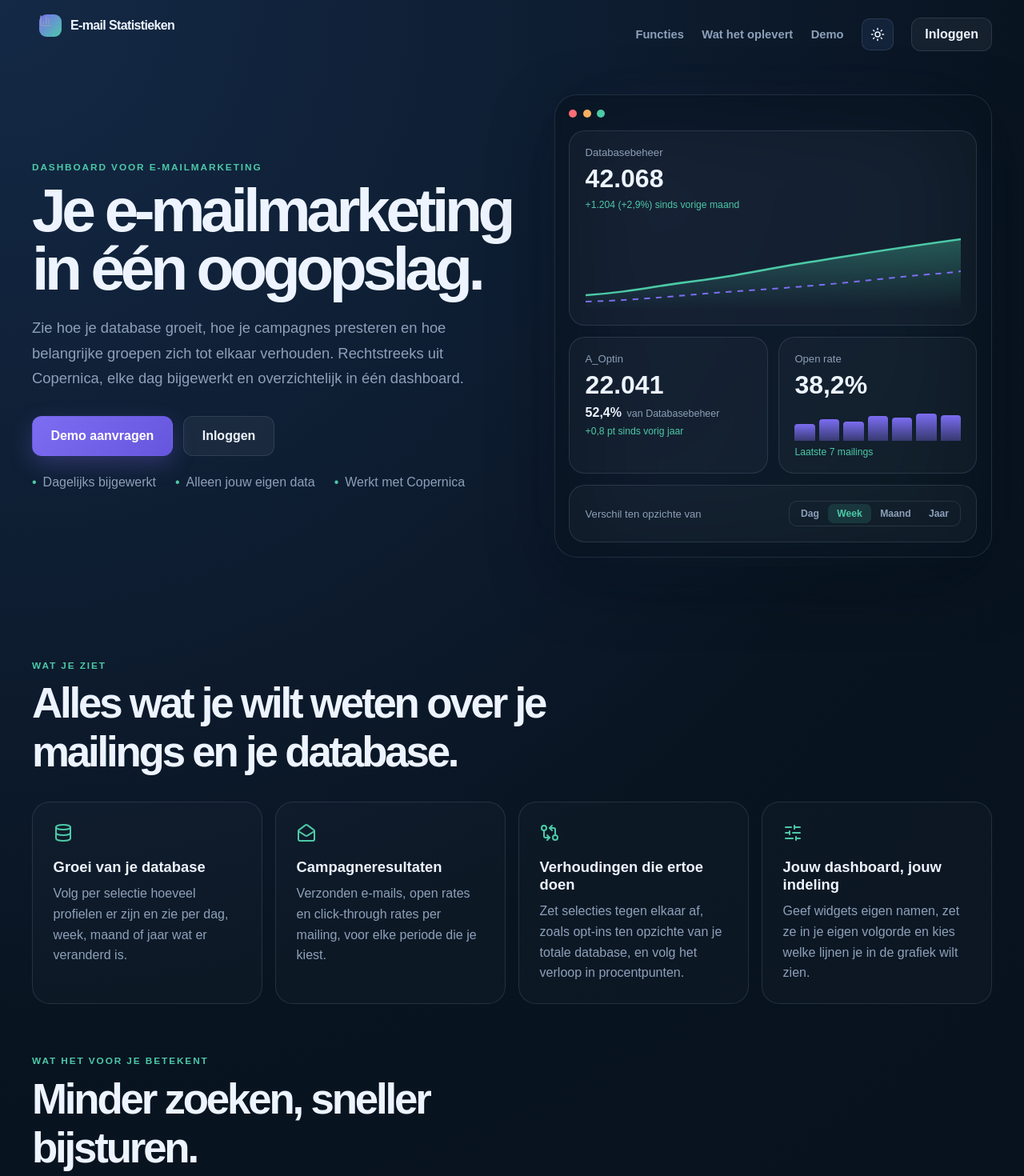
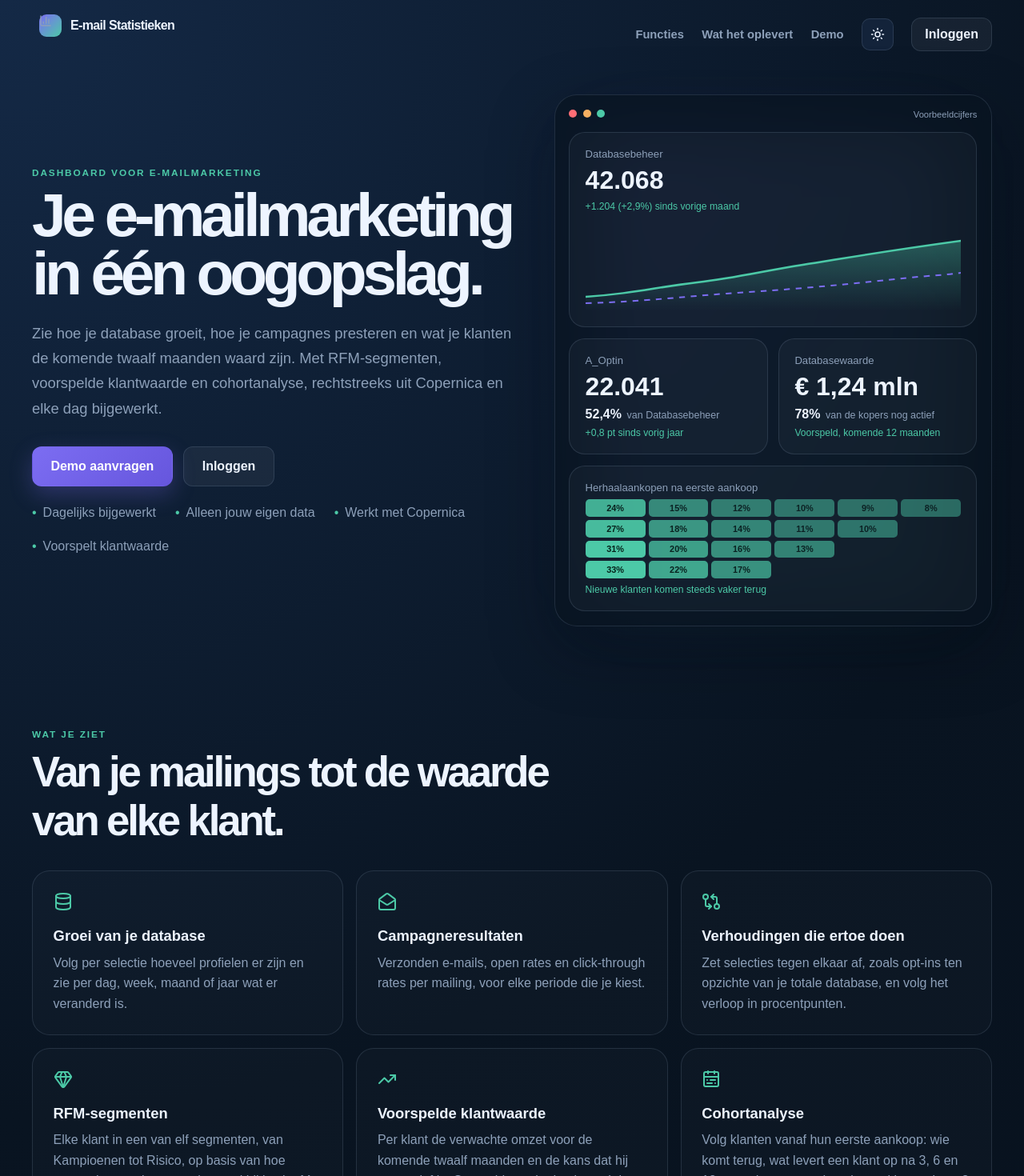
Before and after one commit to ZJAMNL/emailstats, a Next.js app: page / in a window 1280 px wide. Shown: the top 1470 px of the page at 80% size. Built offline with nearby package versions, Linux system fonts and the light colour scheme; no server answers.

Commit message:
Show RFM, predicted CLV and cohort analysis on the landing page
Co-Authored-By: Claude Opus 5.5 <noreply@anthropic.com>

```diff
--- a/src/app/globals.css
+++ b/src/app/globals.css
@@ -62,7 +62,7 @@ button { cursor: pointer; }
 .feature-section, .security-section { padding-top: 4rem; }
 .section-heading { max-width: 700px; margin-bottom: 2rem; }
 .section-heading h2 { margin: 0; font-size: clamp(2rem, 5vw, 3.3rem); letter-spacing: -.06em; }
-.feature-grid { display: grid; grid-template-columns: repeat(4, minmax(0, 1fr)); gap: 1rem; }
+.feature-grid { display: grid; grid-template-columns: repeat(3, minmax(0, 1fr)); gap: 1rem; }
 .feature-card { padding: 1.6rem; border: 1px solid var(--border); border-radius: var(--radius); background: rgba(255,255,255,.02); }
 .feature-card svg { color: var(--accent); }
 .feature-card h3 { margin: 1rem 0 .6rem; font-size: 1.15rem; }
@@ -84,6 +84,11 @@ button { cursor: pointer; }
 .preview-ratio b { margin-right: .2rem; color: var(--text); font-size: 1rem; }
 .preview-bars { display: flex; align-items: flex-end; gap: 5px; height: 44px; }
 .preview-bars i { flex: 1; border-radius: 4px 4px 0 0; background: linear-gradient(180deg, var(--primary), rgba(124,109,242,.35)); }
+.preview-label { margin-left: auto; color: var(--muted); font-size: .7rem; }
+.preview-cohort { grid-column: 1 / -1; }
+.preview-cohort-grid { display: grid; gap: 4px; }
+.preview-cohort-grid div { display: grid; grid-template-columns: repeat(6, minmax(0, 1fr)); gap: 4px; }
+.preview-cohort-grid i { padding: .3rem 0; border-radius: 5px; background: var(--accent); color: #06231b; font-size: .68rem; font-style: normal; font-weight: 700; text-align: center; }
 .preview-period { grid-column: 1 / -1; flex-direction: row !important; align-items: center !important; justify-content: space-between !important; flex-wrap: wrap; }
 .preview-segments { display: inline-flex; padding: 3px; border: 1px solid var(--border); border-radius: 10px; }
 .preview-segments b { padding: .3rem .7rem; border-radius: 7px; color: var(--muted); font-size: .76rem; }
--- a/src/app/page.tsx
+++ b/src/app/page.tsx
@@ -1,5 +1,5 @@
 import Link from "next/link";
-import { BarChart3, BellRing, Database, GitCompareArrows, LineChart, LockKeyhole, MailOpen, MousePointerClick, Plug, ShieldCheck, SlidersHorizontal, Sparkles, Users } from "lucide-react";
+import { BarChart3, BellRing, CalendarRange, Database, Gem, GitCompareArrows, LineChart, LockKeyhole, MailOpen, MousePointerClick, Plug, ShieldCheck, Sparkles, TrendingUp, Users } from "lucide-react";
 import { DemoRequestForm } from "@/components/demo-request-form";
 import { ThemeToggle } from "@/components/theme-toggle";
 
@@ -12,19 +12,21 @@ const features = [
   { icon: Database, title: "Groei van je database", text: "Volg per selectie hoeveel profielen er zijn en zie per dag, week, maand of jaar wat er veranderd is." },
   { icon: MailOpen, title: "Campagneresultaten", text: "Verzonden e-mails, open rates en click-through rates per mailing, voor elke periode die je kiest." },
   { icon: GitCompareArrows, title: "Verhoudingen die ertoe doen", text: "Zet selecties tegen elkaar af, zoals opt-ins ten opzichte van je totale database, en volg het verloop in procentpunten." },
-  { icon: SlidersHorizontal, title: "Jouw dashboard, jouw indeling", text: "Geef widgets eigen namen, zet ze in je eigen volgorde en kies welke lijnen je in de grafiek wilt zien." },
+  { icon: Gem, title: "RFM-segmenten", text: "Elke klant in een van elf segmenten, van Kampioenen tot Risico, op basis van hoe recent, hoe vaak en voor hoeveel hij kocht. Met een concrete aanpak per segment." },
+  { icon: TrendingUp, title: "Voorspelde klantwaarde", text: "Per klant de verwachte omzet voor de komende twaalf maanden en de kans dat hij nog actief is. Opgeteld: wat je database écht waard is." },
+  { icon: CalendarRange, title: "Cohortanalyse", text: "Volg klanten vanaf hun eerste aankoop: wie komt terug, wat levert een klant op na 3, 6 en 12 maanden, en worden nieuwe klanten beter?" },
 ];
 
 const benefits = [
   { icon: LineChart, title: "Zie trends voordat ze een probleem worden", text: "Een stijgend aantal uitschrijvingen of een dalend opt-inpercentage valt direct op, niet pas bij de kwartaalrapportage." },
   { icon: Users, title: "Praat met cijfers in plaats van gevoel", text: "Iedereen in je team kijkt naar dezelfde actuele aantallen. Geen losse exports en spreadsheets meer." },
-  { icon: MousePointerClick, title: "Weet wat je campagnes opleveren", text: "Vergelijk mailings op bereik en betrokkenheid en ontdek welke onderwerpen je doelgroep echt aanspreken." },
+  { icon: MousePointerClick, title: "Weet wat je database waard is", text: "Niet alleen hoeveel profielen je hebt, maar hoeveel omzet ze de komende twaalf maanden naar verwachting opleveren, en welke klanten je moet terugwinnen." },
   { icon: BellRing, title: "Altijd actueel, zonder handwerk", text: "De cijfers worden elke nacht automatisch bijgewerkt vanuit Copernica. Jij hoeft alleen maar te kijken." },
 ];
 
 const steps = [
   { icon: Plug, title: "Koppelen", text: "We verbinden het dashboard veilig met je Copernica-database. Je API-token wordt versleuteld opgeslagen." },
-  { icon: Sparkles, title: "Kiezen", text: "Je kiest welke selecties en campagnes je wilt volgen en hoe je ze met elkaar wilt vergelijken." },
+  { icon: Sparkles, title: "Kiezen", text: "Je kiest welke selecties en campagnes je wilt volgen. Staan je orders in Copernica, dan rekenen we ook RFM, klantwaarde en cohorten door." },
   { icon: BarChart3, title: "Inzicht", text: "Vanaf dat moment zie je elke dag de ontwikkeling van je database en je e-mailresultaten in één overzicht." },
 ];
 
@@ -47,7 +49,7 @@ export default function Home() {
           <div className="hero-copy">
             <p className="eyebrow">Dashboard voor e-mailmarketing</p>
             <h1>Je e‑mailmarketing in één oogopslag.</h1>
-            <p className="hero-text">Zie hoe je database groeit, hoe je campagnes presteren en hoe belangrijke groepen zich tot elkaar verhouden. Rechtstreeks uit Copernica, elke dag bijgewerkt en overzichtelijk in één dashboard.</p>
+            <p className="hero-text">Zie hoe je database groeit, hoe je campagnes presteren en wat je klanten de komende twaalf maanden waard zijn. Met RFM-segmenten, voorspelde klantwaarde en cohortanalyse, rechtstreeks uit Copernica en elke dag bijgewerkt.</p>
             <div className="hero-actions">
               <a className="button button-primary button-large" href="#demo">Demo aanvragen</a>
               <Link className="button button-secondary button-large" href="/login">Inloggen</Link>
@@ -56,6 +58,7 @@ export default function Home() {
               <li>Dagelijks bijgewerkt</li>
               <li>Alleen jouw eigen data</li>
               <li>Werkt met Copernica</li>
+              <li>Voorspelt klantwaarde</li>
             </ul>
           </div>
           <DashboardPreview />
@@ -64,7 +67,7 @@ export default function Home() {
         <section className="feature-section" id="functies">
           <div className="section-heading">
             <p className="eyebrow">Wat je ziet</p>
-            <h2>Alles wat je wilt weten over je mailings en je database.</h2>
+            <h2>Van je mailings tot de waarde van elke klant.</h2>
           </div>
           <div className="feature-grid">
             {features.map(({ icon: Icon, title, text }) => <article className="feature-card" key={title}><Icon size={24} /><h3>{title}</h3><p>{text}</p></article>)}
@@ -129,7 +132,7 @@ function DashboardPreview() {
   return (
     <div className="hero-visual" aria-label="Voorbeeld van het dashboard" role="img">
       <div className="dashboard-window preview-window">
-        <div className="window-bar"><span /><span /><span /></div>
+        <div className="window-bar"><span /><span /><span /><small className="preview-label">Voorbeeldcijfers</small></div>
         <div className="preview-grid">
           <div className="tile preview-total">
             <span>Databasebeheer</span>
@@ -153,15 +156,18 @@ function DashboardPreview() {
             <div className="preview-ratio"><b>52,4%</b> van Databasebeheer</div>
             <em>+0,8 pt sinds vorig jaar</em>
           </div>
-          <div className="tile">
-            <span>Open rate</span>
-            <strong>38,2%</strong>
-            <div className="preview-bars" aria-hidden="true">{[48, 62, 55, 70, 66, 78, 74].map((height, index) => <i key={index} style={{ height: `${height}%` }} />)}</div>
-            <em>Laatste 7 mailings</em>
+          <div className="tile preview-clv">
+            <span>Databasewaarde</span>
+            <strong>€ 1,24 mln</strong>
+            <div className="preview-ratio"><b>78%</b> van de kopers nog actief</div>
+            <em>Voorspeld, komende 12 maanden</em>
           </div>
-          <div className="tile preview-period">
-            <span>Verschil ten opzichte van</span>
-            <div className="preview-segments"><b>Dag</b><b className="is-active">Week</b><b>Maand</b><b>Jaar</b></div>
+          <div className="tile preview-cohort">
+            <span>Herhaalaankopen na eerste aankoop</span>
+            <div className="preview-cohort-grid" aria-hidden="true">
+              {[[24, 15, 12, 10, 9, 8], [27, 18, 14, 11, 10], [31, 20, 16, 13], [33, 22, 17]].map((row, rowIndex) => <div key={rowIndex}>{row.map((share, index) => <i key={index} style={{ opacity: 0.25 + share / 40 }}>{share}%</i>)}</div>)}
+            </div>
+            <em>Nieuwe klanten komen steeds vaker terug</em>
           </div>
         </div>
       </div>
```
